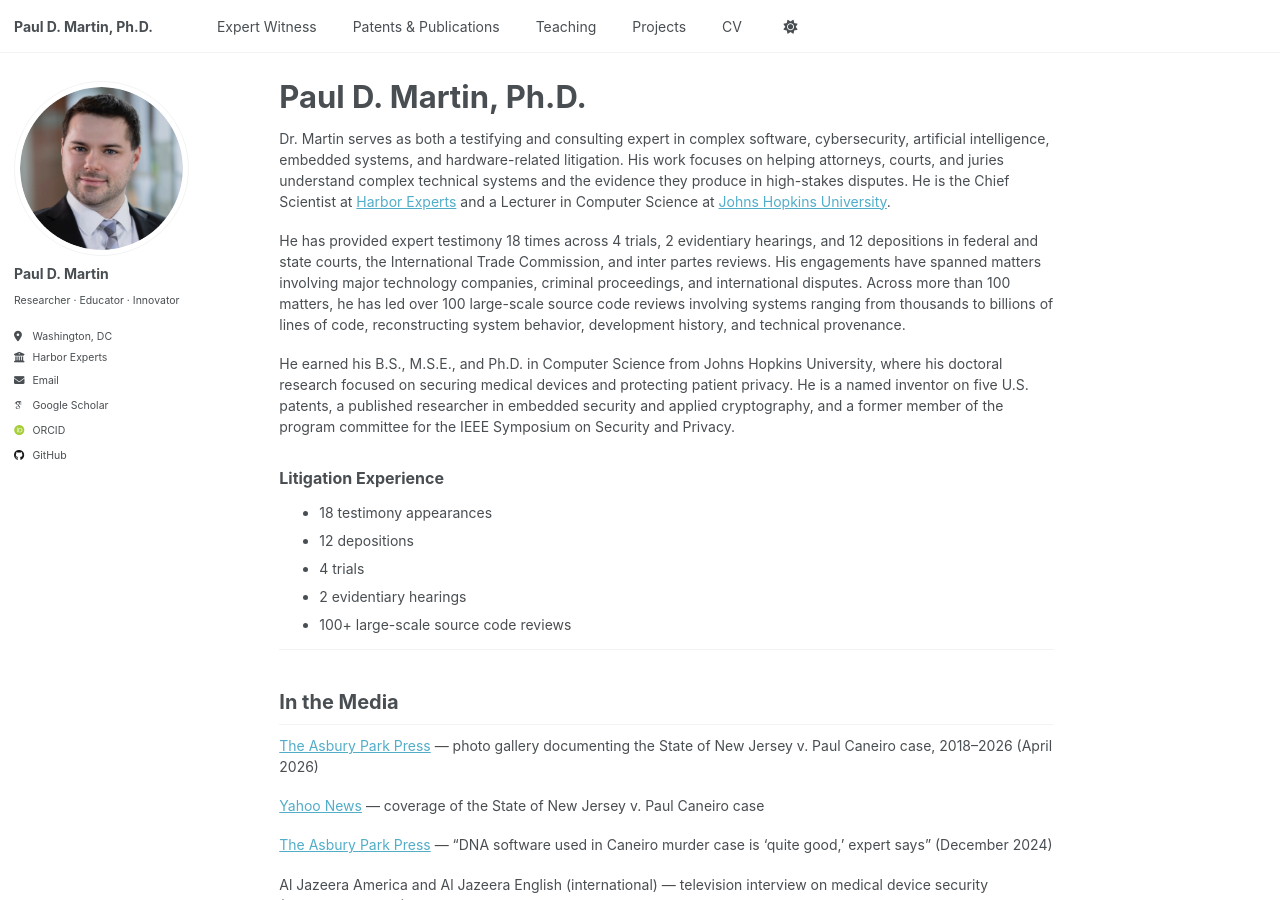
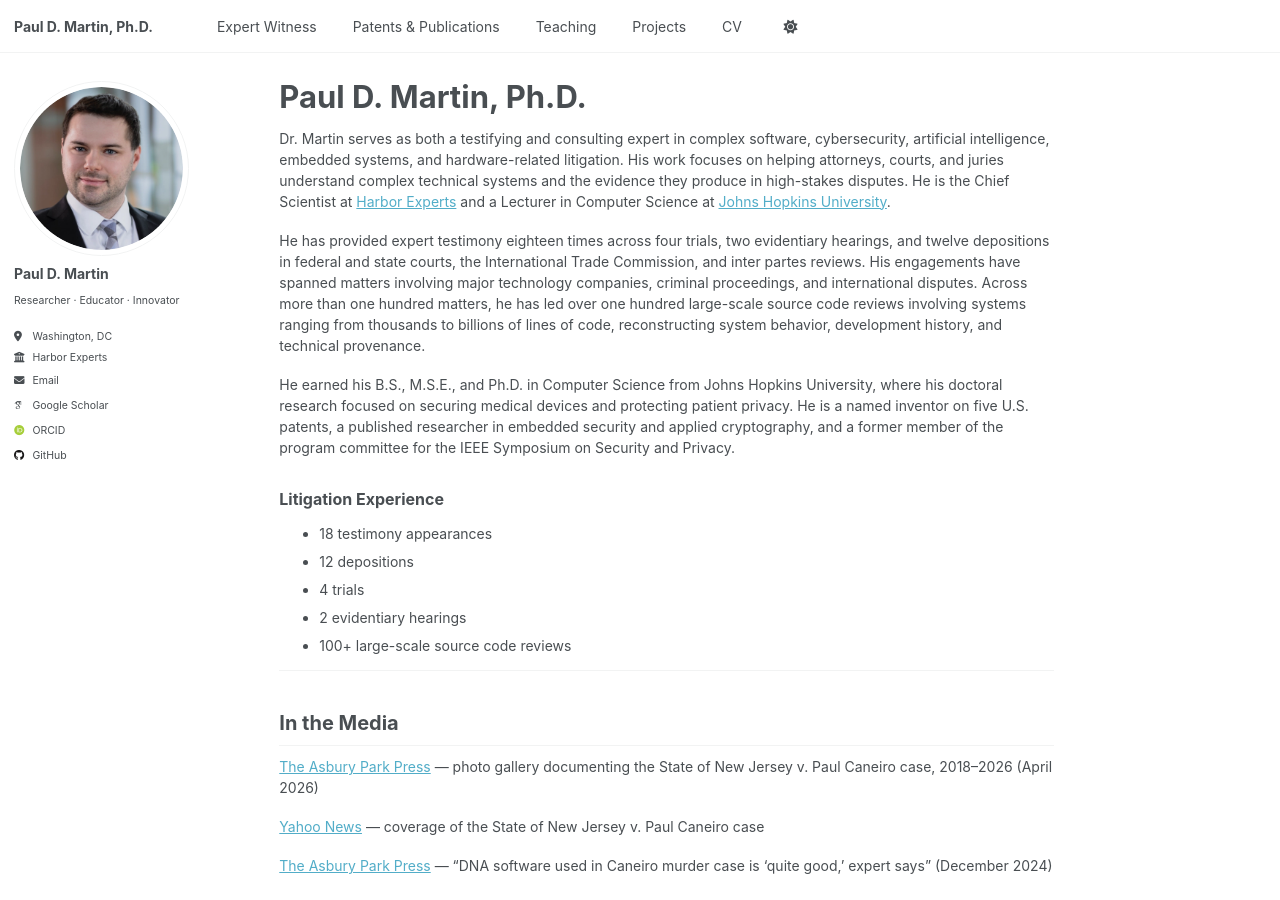
Before and after one commit to pauldmartinphd/pauldmartinphd.github.io, a Jekyll site: the page built from _pages/about.md, in a window 1280 px wide and 900 px high. Built offline with Jekyll 4.4.1, drawn with Linux system fonts in a browser that asks for light colours; some web fonts are replaced; a script that is not in the unit is left out.

Commit message:
Write out the numbers in the intro paragraphs.

```diff
--- a/_pages/about.md
+++ b/_pages/about.md
@@ -9,7 +9,7 @@ redirect_from:
 
 Dr. Martin serves as both a testifying and consulting expert in complex software, cybersecurity, artificial intelligence, embedded systems, and hardware-related litigation. His work focuses on helping attorneys, courts, and juries understand complex technical systems and the evidence they produce in high-stakes disputes. He is the Chief Scientist at [Harbor Experts](https://harborexperts.com) and a Lecturer in Computer Science at [Johns Hopkins University](https://www.cs.jhu.edu/).
 
-He has provided expert testimony 18 times across 4 trials, 2 evidentiary hearings, and 12 depositions in federal and state courts, the International Trade Commission, and inter partes reviews. His engagements have spanned matters involving major technology companies, criminal proceedings, and international disputes. Across more than 100 matters, he has led over 100 large-scale source code reviews involving systems ranging from thousands to billions of lines of code, reconstructing system behavior, development history, and technical provenance.
+He has provided expert testimony eighteen times across four trials, two evidentiary hearings, and twelve depositions in federal and state courts, the International Trade Commission, and inter partes reviews. His engagements have spanned matters involving major technology companies, criminal proceedings, and international disputes. Across more than one hundred matters, he has led over one hundred large-scale source code reviews involving systems ranging from thousands to billions of lines of code, reconstructing system behavior, development history, and technical provenance.
 
 He earned his B.S., M.S.E., and Ph.D. in Computer Science from Johns Hopkins University, where his doctoral research focused on securing medical devices and protecting patient privacy. He is a named inventor on five U.S. patents, a published researcher in embedded security and applied cryptography, and a former member of the program committee for the IEEE Symposium on Security and Privacy.
 
```
